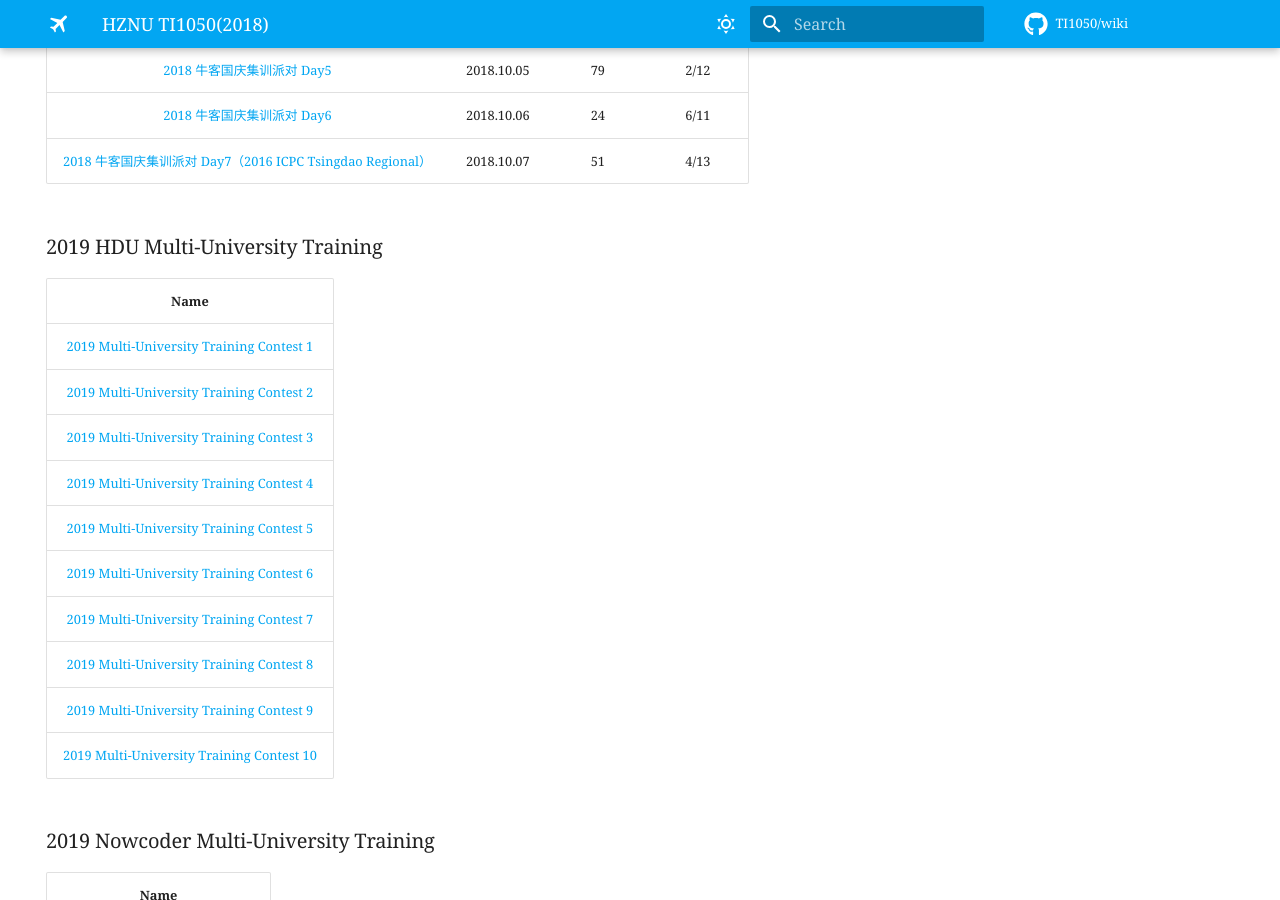
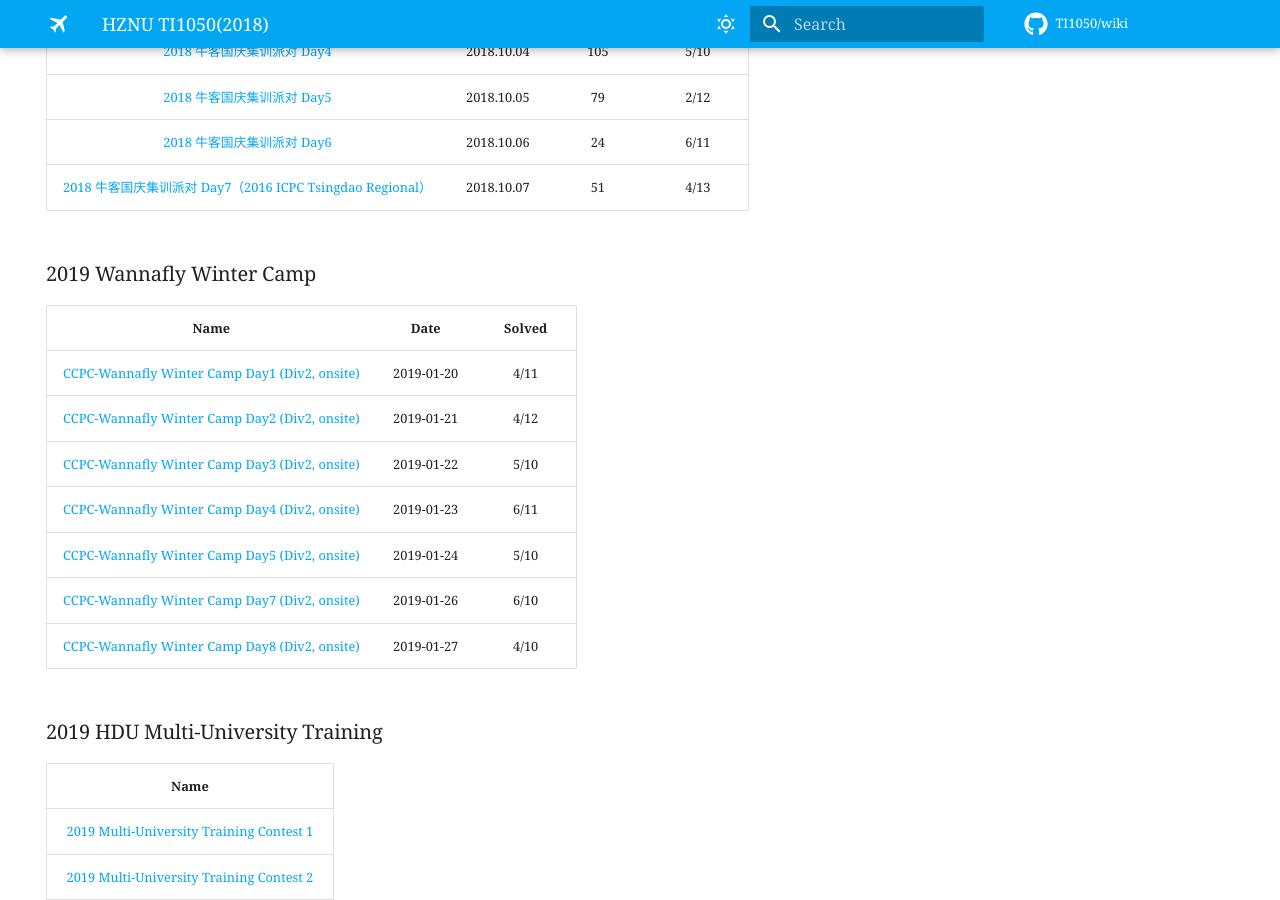
Before and after one commit to TI-1050/wiki, an MkDocs documentation site: the page built from docs/index.md, in a window 1280 px wide and 900 px high, scrolled down 6963 px. Built offline with MkDocs 1.6.1 and Material for MkDocs 9.7.7, drawn with Linux system fonts in a browser that asks for light colours; some web fonts are replaced; comment, search, counter and statistics services are not loaded; some of the changed text lies outside the part shown.

Commit message:
feat: 2019 Wannafly Winter Camp

```diff
--- a/docs/index.md
+++ b/docs/index.md
@@ -166,6 +166,19 @@ Comment:
 |                [2018 牛客国庆集训派对 Day6](https://www.cnblogs.com/Dup4/p/9747773.html)                 | 2018.10.06 |  24   |  6/11  |
 | [2018 牛客国庆集训派对 Day7（2016 ICPC Tsingdao Regional）](https://www.cnblogs.com/Dup4/p/9750466.html) | 2018.10.07 |  51   |  4/13  |
 
+### 2019 Wannafly Winter Camp
+
+|                                             Name                                              |    Date    | Solved |
+| :-------------------------------------------------------------------------------------------: | :--------: | :----: |
+| [CCPC-Wannafly Winter Camp Day1 (Div2, onsite)](https://www.cnblogs.com/Dup4/p/10296448.html) | 2019-01-20 |  4/11  |
+| [CCPC-Wannafly Winter Camp Day2 (Div2, onsite)](https://www.cnblogs.com/Dup4/p/10301355.html) | 2019-01-21 |  4/12  |
+| [CCPC-Wannafly Winter Camp Day3 (Div2, onsite)](https://www.cnblogs.com/Dup4/p/10305427.html) | 2019-01-22 |  5/10  |
+| [CCPC-Wannafly Winter Camp Day4 (Div2, onsite)](https://www.cnblogs.com/Dup4/p/10311074.html) | 2019-01-23 |  6/11  |
+| [CCPC-Wannafly Winter Camp Day5 (Div2, onsite)](https://www.cnblogs.com/Dup4/p/10317369.html) | 2019-01-24 |  5/10  |
+| [CCPC-Wannafly Winter Camp Day7 (Div2, onsite)](https://www.cnblogs.com/Dup4/p/10324687.html) | 2019-01-26 |  6/10  |
+| [CCPC-Wannafly Winter Camp Day8 (Div2, onsite)](https://www.cnblogs.com/Dup4/p/10327868.html) | 2019-01-27 |  4/10  |
+
+
 ### 2019 HDU Multi-University Training
 
 |                                           Name                                            |
```
